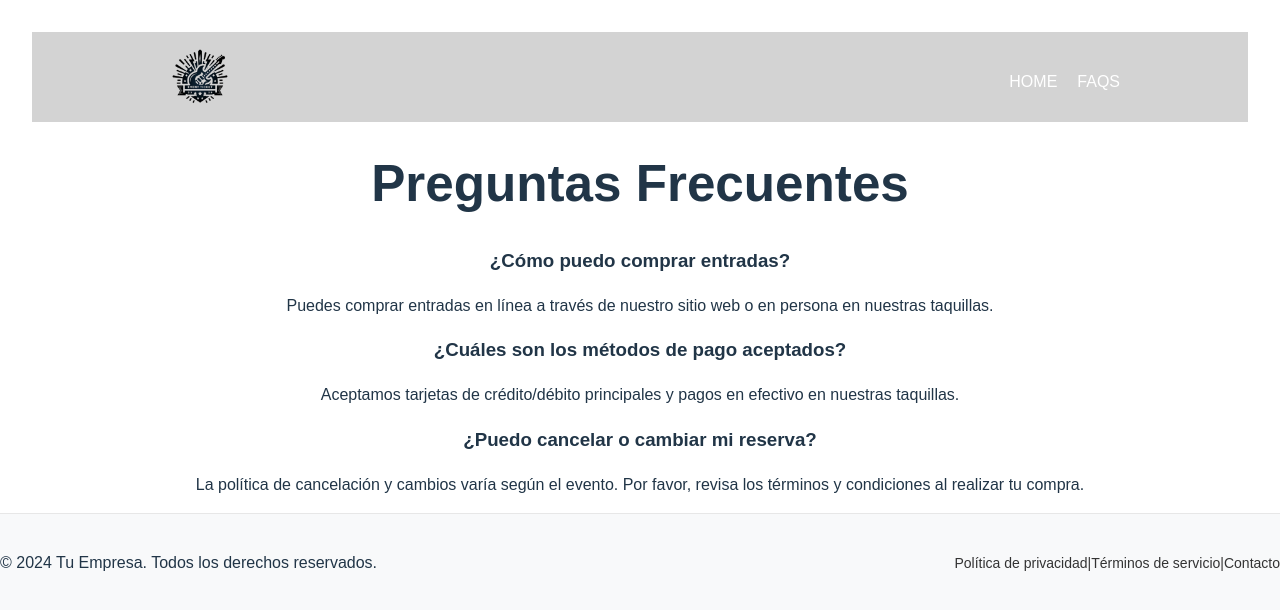
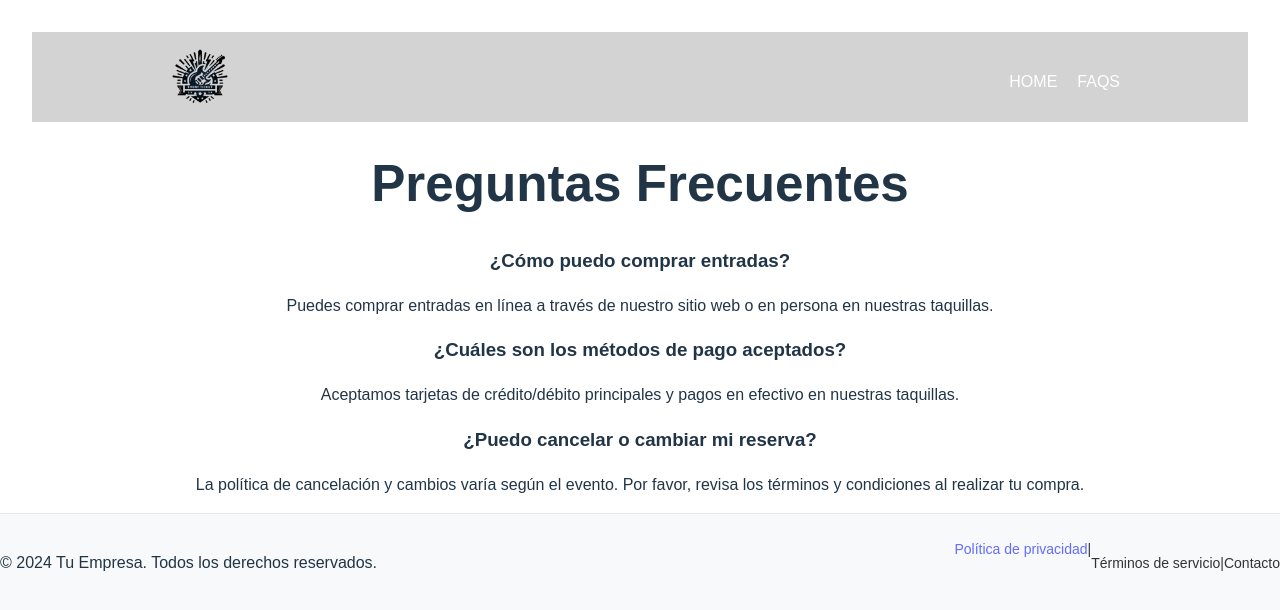
Before and after one commit to Nanakuh/disney-react-web, a React (Vite) app: page /faqs in a window 1280 px wide. Shown: the top 610 px of the page. Built offline with nearby package versions, Linux system fonts and the light colour scheme.

Commit message:
Add privacy policy page

```diff
--- a/src/components/molecules/footer/footer.jsx
+++ b/src/components/molecules/footer/footer.jsx
@@ -1,3 +1,4 @@
+import { NavLink } from "react-router-dom";
 import "./footer.css";
 
 const Footer = () => {
@@ -8,13 +9,15 @@ const Footer = () => {
           &copy; {new Date().getFullYear()} Tu Empresa. Todos los derechos
           reservados.
         </p>
-        <div className="footer-links">
-          <p className="footer-link">Política de privacidad</p>
-          <p className="footer-link">|</p>
+        <nav className="footer-links">
+          <NavLink to="./components/pages/privacy" className="footer-link">
+            Política de privacidad
+          </NavLink>
+         {" | "}
           <p className="footer-link">Términos de servicio</p>
           <p className="footer-link">|</p>
           <p className="footer-link">Contacto</p>
-        </div>
+        </nav>
       </div>
     </footer>
   );
--- a/src/components/pages/privacy/privacy.jsx
+++ b/src/components/pages/privacy/privacy.jsx
@@ -1,7 +1,8 @@
-import React from "react";
+import Layout from "../../../layout";
 
 const PrivacyPolicy = () => {
   return (
+    <Layout>
     <div>
       <h2>Política de Privacidad</h2>
       <p>
@@ -33,6 +34,7 @@ const PrivacyPolicy = () => {
       {/* Agrega el resto de la política de privacidad aquí */}
       <p>...</p>
     </div>
+    </Layout>
   );
 };
 
--- a/src/main.jsx
+++ b/src/main.jsx
@@ -8,6 +8,7 @@ import Root from "./components/pages/root/root";
 import Detail from "./components/pages/detail/detail";
 import Faqs from "./components/pages/faqs/faqs";
 import Form from "./components/pages/form/form";
+import PrivacyPolicy from "./components/pages/privacy/privacy";
 
 
 const router = createBrowserRouter([
@@ -27,6 +28,11 @@ const router = createBrowserRouter([
     path: "/faqs",
     element: <Faqs />,
   },
+
+  {
+    path: "/privacy",
+    element: <PrivacyPolicy />,
+  }
 ]);
 
 ReactDOM.createRoot(document.getElementById("root")).render(
```
